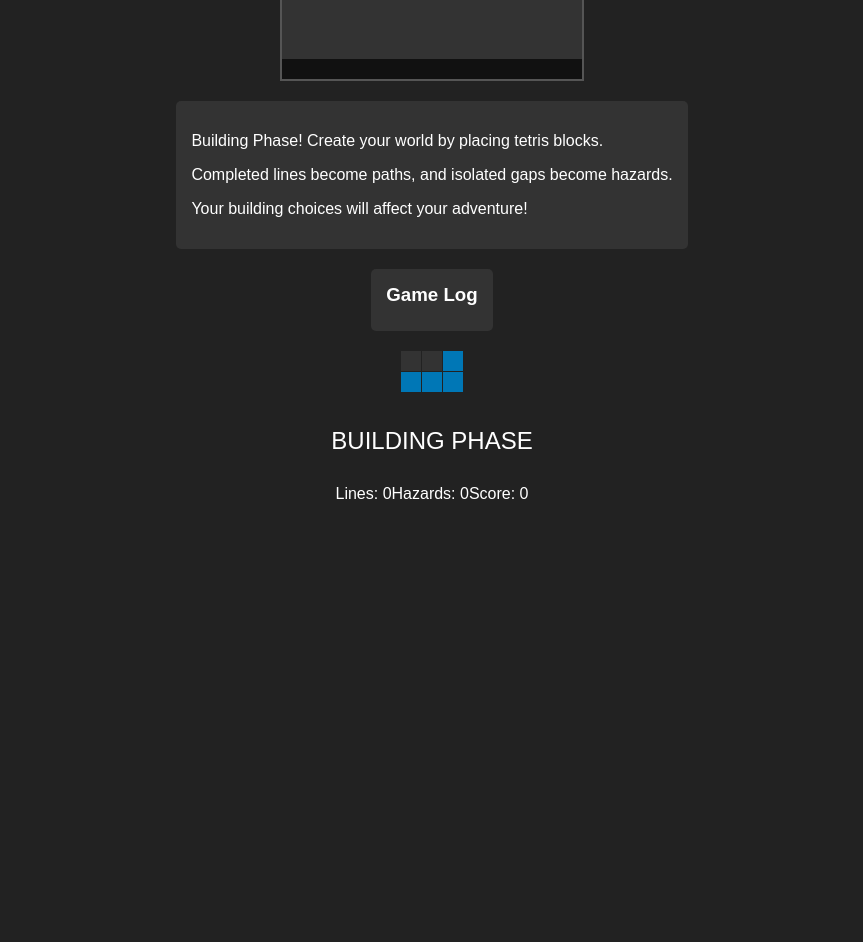
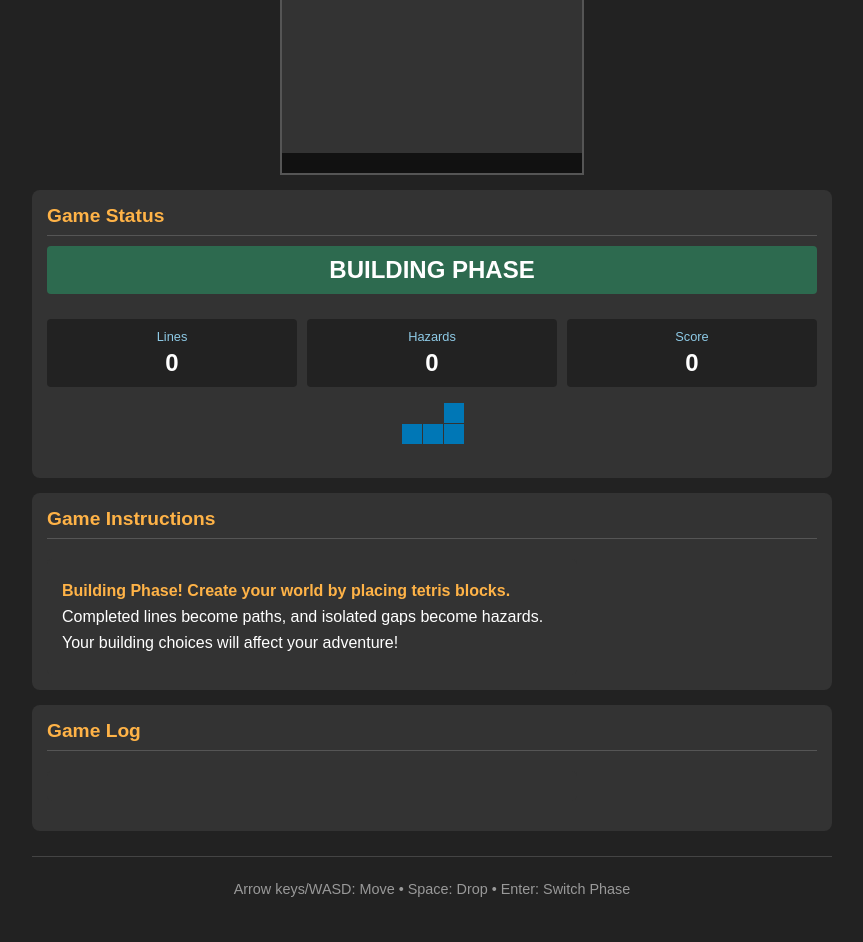
Before and after one commit to heffrey78/link_drops, a website built with Vite: page src/index.html in a window 1280 px wide. Shown: the part 421-1363 px from the top of the page, without its empty margins (208-1071 px from the left). Before the commit the page ends 987 px from the top, so only its background shows below. Built offline with nearby package versions, Linux system fonts and the light colour scheme.

Commit message:
fix: layout change

```diff
--- a/src/index.html
+++ b/src/index.html
@@ -5,23 +5,212 @@
     <title>Link Drops</title>
     <meta name="viewport" content="width=device-width, initial-scale=1.0">
     <link rel="stylesheet" href="index.css">
+    <style>
+        body {
+            font-family: Arial, sans-serif;
+            background-color: #222;
+            color: white;
+            padding: 0;
+            margin: 0;
+            max-width: 100%;
+        }
+
+        .main-container {
+            display: flex;
+            flex-direction: column;
+            width: 100%;
+            max-width: 800px;
+            margin: 0 auto;
+            padding: 0 10px;
+        }
+
+        .title-section {
+            text-align: center;
+            margin-bottom: 10px;
+        }
+
+        h1 {
+            font-size: 2.5rem;
+            margin: 10px 0 0 0;
+            color: #ffb347;
+            text-shadow: 2px 2px 4px rgba(0, 0, 0, 0.5);
+        }
+
+        h2 {
+            font-size: 1.2rem;
+            margin: 5px 0;
+            font-weight: normal;
+            color: #8ecae6;
+        }
+
+        .game-section {
+            display: flex;
+            justify-content: center;
+            margin-bottom: 15px;
+        }
+
+        canvas#game-canvas {
+            display: block;
+            background-color: #111;
+            border: 2px solid #555;
+            max-width: 100%;
+            height: auto;
+        }
+
+        .info-section {
+            background-color: #333;
+            border-radius: 8px;
+            padding: 15px;
+            margin-bottom: 15px;
+        }
+
+        .info-title {
+            color: #ffb347;
+            margin-top: 0;
+            margin-bottom: 10px;
+            font-size: 1.2rem;
+            border-bottom: 1px solid #555;
+            padding-bottom: 8px;
+        }
+
+        .stats-grid {
+            display: flex;
+            flex-wrap: wrap;
+            justify-content: space-between;
+            gap: 10px;
+            margin-bottom: 15px;
+        }
+
+        #phase-indicator {
+            width: 100%;
+            background-color: #2d6a4f;
+            color: white;
+            padding: 10px;
+            text-align: center;
+            border-radius: 4px;
+            font-size: 1.2rem;
+            font-weight: bold;
+            margin-bottom: 10px;
+        }
+
+        .stat-item {
+            background-color: #222;
+            padding: 10px;
+            border-radius: 4px;
+            flex: 1;
+            min-width: 100px;
+            text-align: center;
+        }
+
+        .stat-label {
+            font-size: 0.8rem;
+            color: #8ecae6;
+            margin-bottom: 5px;
+            display: block;
+        }
+
+        .stat-value {
+            font-size: 1.5rem;
+            font-weight: bold;
+            display: block;
+        }
+
+        #current-piece {
+            margin: 10px auto;
+            width: fit-content;
+        }
+
+        #status-log {
+            max-height: 200px;
+            overflow-y: auto;
+            margin-bottom: 15px;
+        }
+
+        #log-messages {
+            display: flex;
+            flex-direction: column;
+            gap: 8px;
+        }
+
+        .footer {
+            text-align: center;
+            padding: 10px;
+            font-size: 0.9rem;
+            color: #999;
+            border-top: 1px solid #444;
+            margin-top: 10px;
+        }
+
+        /* Instruction emphasis */
+        #info-panel p {
+            margin: 8px 0;
+        }
+
+        #info-panel p:first-child {
+            font-weight: bold;
+            color: #ffb347;
+        }
+
+        /* Enhanced piece display */
+        .piece-cell {
+            width: 20px;
+            height: 20px;
+            border: 1px solid #333;
+        }
+    </style>
 </head>
 <body>
-    <canvas id="game-canvas"></canvas>
-    <div id="info-panel"></div>
-    <div id="status-log">
-        <h3>Game Log</h3>
-        <div id="log-messages"></div>
-    </div>
-    <div id="controls">
-        <div id="current-piece"></div>
-        <div id="phase-indicator">BUILDING PHASE</div>
-        <div id="stats">
-            <div>Lines: <span id="lines-count">0</span></div>
-            <div>Hazards: <span id="hazards-count">0</span></div>
-            <div>Score: <span id="score">0</span></div>
+    <div class="main-container">
+        <div class="title-section">
+            <h1>LINK DROPS</h1>
+            <h2>A Tetris-Adventure Hybrid</h2>
+        </div>
+
+        <div class="game-section">
+            <canvas id="game-canvas"></canvas>
+        </div>
+
+        <div class="info-section">
+            <h3 class="info-title">Game Status</h3>
+            <div class="stats-grid">
+                <div id="phase-indicator">BUILDING PHASE</div>
+
+                <div class="stat-item">
+                    <span class="stat-label">Lines</span>
+                    <span class="stat-value" id="lines-count">0</span>
+                </div>
+
+                <div class="stat-item">
+                    <span class="stat-label">Hazards</span>
+                    <span class="stat-value" id="hazards-count">0</span>
+                </div>
+
+                <div class="stat-item">
+                    <span class="stat-label">Score</span>
+                    <span class="stat-value" id="score">0</span>
+                </div>
+            </div>
+
+            <div id="current-piece"></div>
+        </div>
+
+        <div class="info-section">
+            <h3 class="info-title">Game Instructions</h3>
+            <div id="info-panel"></div>
+        </div>
+
+        <div class="info-section">
+            <h3 class="info-title">Game Log</h3>
+            <div id="status-log">
+                <div id="log-messages"></div>
+            </div>
+        </div>
+
+        <div class="footer">
+            <p>Arrow keys/WASD: Move • Space: Drop • Enter: Switch Phase</p>
         </div>
     </div>
+
     <script type="module" src="./game.ts"></script>
 </body>
 </html>
```
